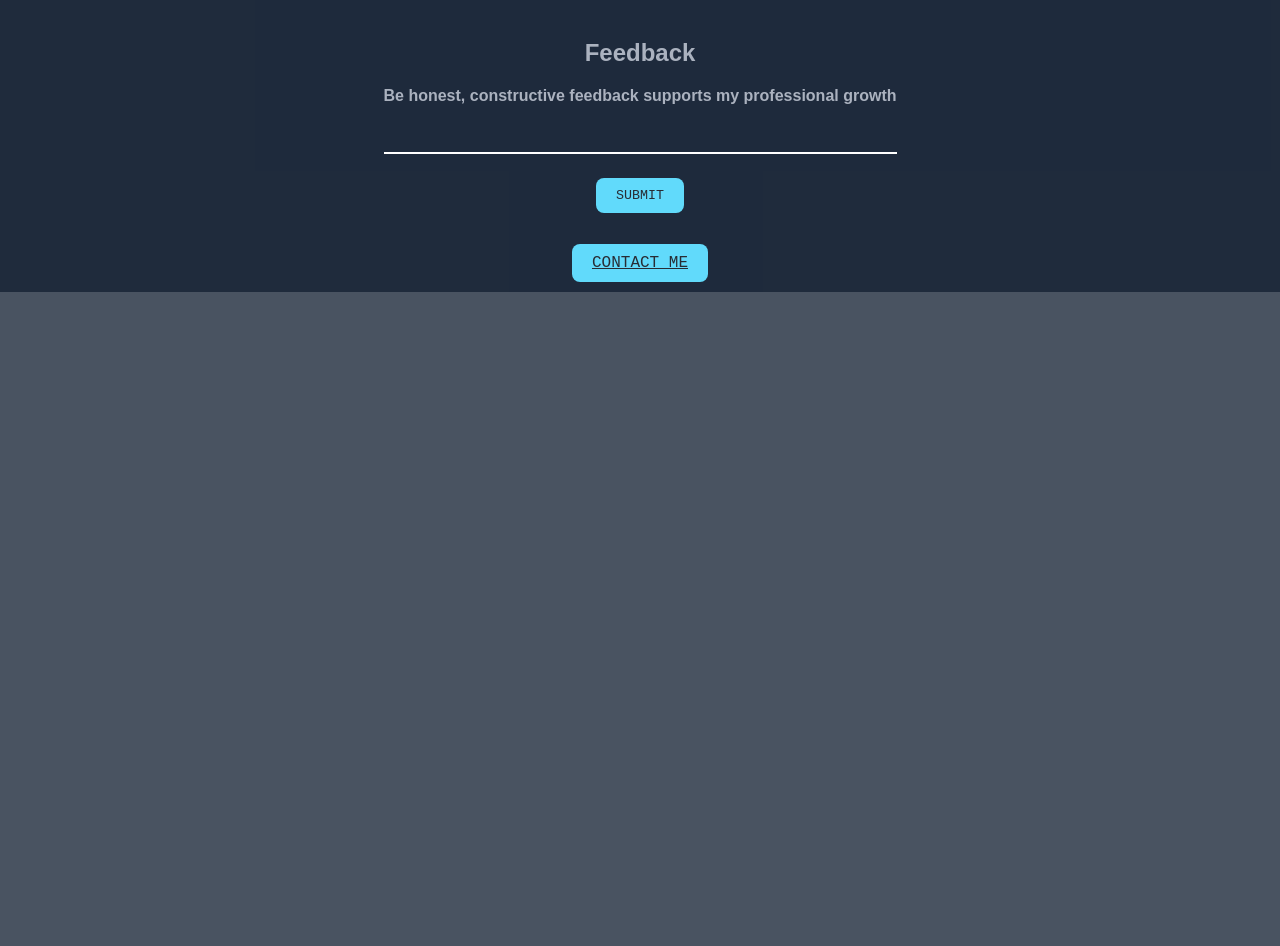
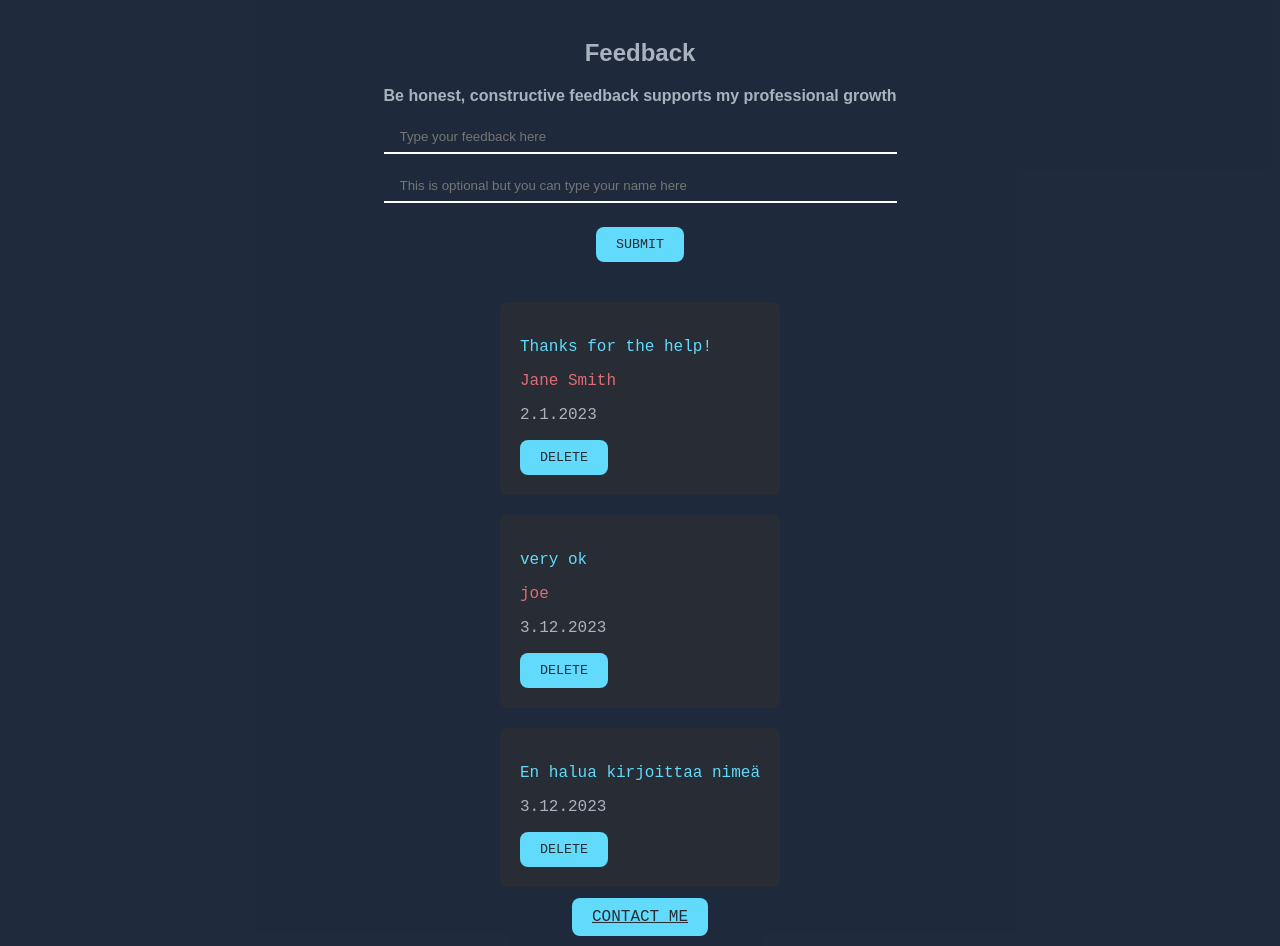
Before and after one commit to aherman21/portfolio, a React (Vite) app: page / in a window 1280 px wide. Shown: the part 1100-2046 px from the top of the page. Before the commit the page ends 1392 px from the top, so only its background shows below. Built offline with nearby package versions, Linux system fonts and the light colour scheme; data requests are answered from the project's data file.

Commit message:
added json db and services for feedbacks

```diff
--- /dev/null
+++ b/db/db.json
@@ -0,0 +1,22 @@
+{
+  "feedbacks": [
+    {
+      "id": 2,
+      "message": "Thanks for the help!",
+      "name": "Jane Smith",
+      "date": "2023-01-02"
+    },
+    {
+      "id": 1701626152680,
+      "name": "joe",
+      "message": "very ok ",
+      "date": "2023-12-03T17:55:52.680Z"
+    },
+    {
+      "id": 1701627222159,
+      "name": "",
+      "message": "En halua kirjoittaa nimeä",
+      "date": "2023-12-03T18:13:42.159Z"
+    }
+  ]
+}
--- a/package.json
+++ b/package.json
@@ -11,6 +11,7 @@
   },
   "dependencies": {
     "@types/styled-components": "^5.1.32",
+    "axios": "^1.6.2",
     "react": "^18.2.0",
     "react-dom": "^18.2.0",
     "styled-components": "^6.1.1"
--- a/src/App.tsx
+++ b/src/App.tsx
@@ -1,7 +1,8 @@
-import React, { useState } from "react"
+import React, { useEffect, useState } from "react"
 import About from "./components/About"
 import Contact from "./components/Contact"
 import FeedBack from "./components/FeedBack"
+import FeedBackList from "./components/FeedBackList"
 import Header from "./components/Header"
 import './styles/index.css'
 import Wrapper from "./components/Wrapper"
@@ -9,13 +10,31 @@ import FeedBackForm from "./components/FeedBackForm"
 import InfoTechAndInterests from "./components/InfoTechAndInterests"
 import AppShowcase from "./components/AppDisplay"
 import TicTacToeGame from "./components/TicTacToe"
+import { addFeedback, getAllFeedbacks, deleteFeedback } from "./services/feedbackService"
+
+interface FeedbackData {
+  id: number;
+  name: string;
+  message: string;
+  date: Date;
+}
 
 
 const App: React.FC = () => {
 
   const [newName, setNewName] = useState("")
   const [newMessage, setNewMessage] = useState("")
-  const [newCompanyName, setNewCompanyName] = useState("")
+  const [feedbacks, setFeedbacks] = useState<FeedbackData[]>([])
+
+
+  useEffect(() => {
+
+    const fetchFeedbacks = async () => {
+      const initialFeedbacks = await getAllFeedbacks();
+      setFeedbacks(initialFeedbacks);
+    }
+    fetchFeedbacks();
+  }, [])
 
   //handlers for the input changes
   const handleNameChange = (event: React.ChangeEvent<HTMLInputElement>) => {
@@ -26,20 +45,36 @@ const App: React.FC = () => {
     setNewMessage(event.target.value)
   }
 
-  const handleCompanyNameChange = (event: React.ChangeEvent<HTMLInputElement>) => {
-    setNewCompanyName(event.target.value)
+  const handleDelete = async (feedbackId: number) => {
+    try {
+      await deleteFeedback(feedbackId);
+      setFeedbacks(currentFeedbacks => currentFeedbacks.filter(feedback => feedback.id !== feedbackId))
+    } catch (error) {
+      console.error('Error deleting feedback', error)
+    }
   }
 
   //handler for the form submit
-  const addLog = (event: React.FormEvent<HTMLFormElement>) => {
+  const addLog = async (event: React.FormEvent<HTMLFormElement>) => {
     event.preventDefault()
+    const newFeedback = {
+      id: new Date().getTime(),
+      name: newName,
+      message: newMessage,
+      date: new Date(),
+    }
+    try {
+
+    const addedFeedback = await addFeedback(newFeedback);
+    setFeedbacks(currentFeedbacks => [...currentFeedbacks, addedFeedback])
+    } catch (error) {
+      console.error('Error adding feedback', error)
+    }
     //logging the input
     console.log("Name: ", newName)
-    console.log("Company Name: ", newCompanyName)
     console.log("Message: ", newMessage)
     //clearing the input afrer submit
     setNewName("")
-    setNewCompanyName("")
     setNewMessage("")
   }
 
@@ -52,16 +87,17 @@ const App: React.FC = () => {
       <Contact />
       <TicTacToeGame />
       <AppShowcase />
-      <FeedBack />
       <FeedBackForm
         addLog={addLog}
         newName={newName}
         newMessage={newMessage}
-        newCompanyName={newCompanyName}
         handleNameChange={handleNameChange}
         handleMessageChange={handleMessageChange}
-        handleCompanyNameChange={handleCompanyNameChange}
       />
+      <FeedBackList
+        feedbacks={feedbacks}
+        onDelete={handleDelete}
+       />
       <Contact />
     </Wrapper>
   )
--- a/src/components/FeedBack.tsx
+++ b/src/components/FeedBack.tsx
@@ -1,8 +1,53 @@
-const FeedBack = () => {
-    return (
-        <section>
-        </section>
-    )
-}
+import React, { useState } from 'react';
+import '../styles/InfoTechAndInterests.css'; // Import your CSS file
 
-export default FeedBack
+interface FeedbackProps {
+        message: string;
+        name: string;
+        date: Date
+
+        onDelete: () => void;
+
+    }
+
+const FeedBack: React.FC<FeedbackProps> = ({ message, name, date, onDelete }) => {
+    const formattedDate = new Date(date).toLocaleDateString('fi-FI')
+    const [password, setPassword] = useState('');
+    const [isPasswordPromptVisible, setPasswordPromptVisible] = useState(false);
+
+    const handlePasswordChange = (event: React.ChangeEvent<HTMLInputElement>) => {
+        setPassword(event.target.value);
+    }
+
+    const confirmDeletion = () => {
+        if (password === '123') {
+            onDelete();
+            setPassword('');
+            setPasswordPromptVisible(false);
+        } else {
+            alert('Incorrect password');
+        }
+    }
+  return (
+    <div className="codeContainer">
+        <p className='appDescription'>{message}</p>
+        <p className='variable'>{name}</p>
+        <p>{formattedDate}</p>
+        <button className='button' onClick={() => setPasswordPromptVisible(true)}>Delete</button>
+
+        {isPasswordPromptVisible && (
+            <div className='passwordPrompt'>
+                <input
+                    type='password'
+                    value={password}
+                    onChange={handlePasswordChange}
+                    placeholder='Enter password to delete'
+                 />
+                <button className='button' onClick={confirmDeletion}>Confirm</button>
+            </div>
+    )}
+    </div>
+    );
+};
+
+export default FeedBack;
--- a/src/components/FeedBackForm.tsx
+++ b/src/components/FeedBackForm.tsx
@@ -5,10 +5,8 @@ interface FeedBackFormProps {
     addLog: (event: React.FormEvent<HTMLFormElement>) => void
     newName: string
     newMessage: string
-    newCompanyName: string
     handleNameChange: (event: React.ChangeEvent<HTMLInputElement>) => void
     handleMessageChange: (event: React.ChangeEvent<HTMLInputElement>) => void
-    handleCompanyNameChange: (event: React.ChangeEvent<HTMLInputElement>) => void
 }
 
 const FeedBackForm: React.FC<FeedBackFormProps> = (props) => {
@@ -26,6 +24,14 @@ const FeedBackForm: React.FC<FeedBackFormProps> = (props) => {
                     id="message"
                     value={props.newMessage}
                     onChange={props.handleMessageChange}
+                    placeholder="Type your feedback here"
+                />
+                <input
+                    className="formField"
+                    id="name"
+                    value={props.newName}
+                    onChange={props.handleNameChange}
+                    placeholder="This is optional but you can type your name here"
                 />
             </div>
             <button className="formButton" type="submit">Submit</button>
--- /dev/null
+++ b/src/components/FeedBackList.tsx
@@ -0,0 +1,33 @@
+import React, { useState } from 'react';
+import Feedback from './FeedBack.tsx';
+import '../styles/InfoTechAndInterests.css';
+
+interface FeedbackData {
+    id: number;
+    message: string;
+    name: string;
+    date: Date;
+}
+
+interface FeedbackListProps {
+  feedbacks: FeedbackData[]; // Array of feedbacks from parent
+  onDelete: (id: number) => void; // Delete handler function from parent
+}
+
+const FeedbackList: React.FC<FeedbackListProps> = ({ feedbacks, onDelete }) => {
+  return (
+    <div>
+      {feedbacks.map((feedback) => (
+        <Feedback
+          key={feedback.id}
+          message={feedback.message}
+          name={feedback.name}
+          date={feedback.date}
+          onDelete={() => onDelete(feedback.id)}
+        />
+      ))}
+    </div>
+  );
+};
+
+export default FeedbackList;
--- /dev/null
+++ b/src/services/feedbackService.ts
@@ -0,0 +1,27 @@
+import axios from 'axios';
+
+interface FeedbackData {
+  id: number;
+  message: string;
+  name: string;
+  date: Date;
+}
+
+const API_URL = 'http://localhost:3001/feedbacks';
+
+// Function to get all feedbacks
+export const getAllFeedbacks = async (): Promise<FeedbackData[]> => {
+  const response = await axios.get<FeedbackData[]>(API_URL);
+  return response.data;
+};
+
+// Function to add a new feedback
+export const addFeedback = async (newFeedback: FeedbackData): Promise<FeedbackData> => {
+  const response = await axios.post<FeedbackData>(API_URL, newFeedback);
+  return response.data;
+};
+
+// Function to delete a feedback
+export const deleteFeedback = async (id: number): Promise<void> => {
+  await axios.delete(`${API_URL}/${id}`);
+};
```
Also changed, not shown: 1 other file (tests, documents, lock files or other folders).
